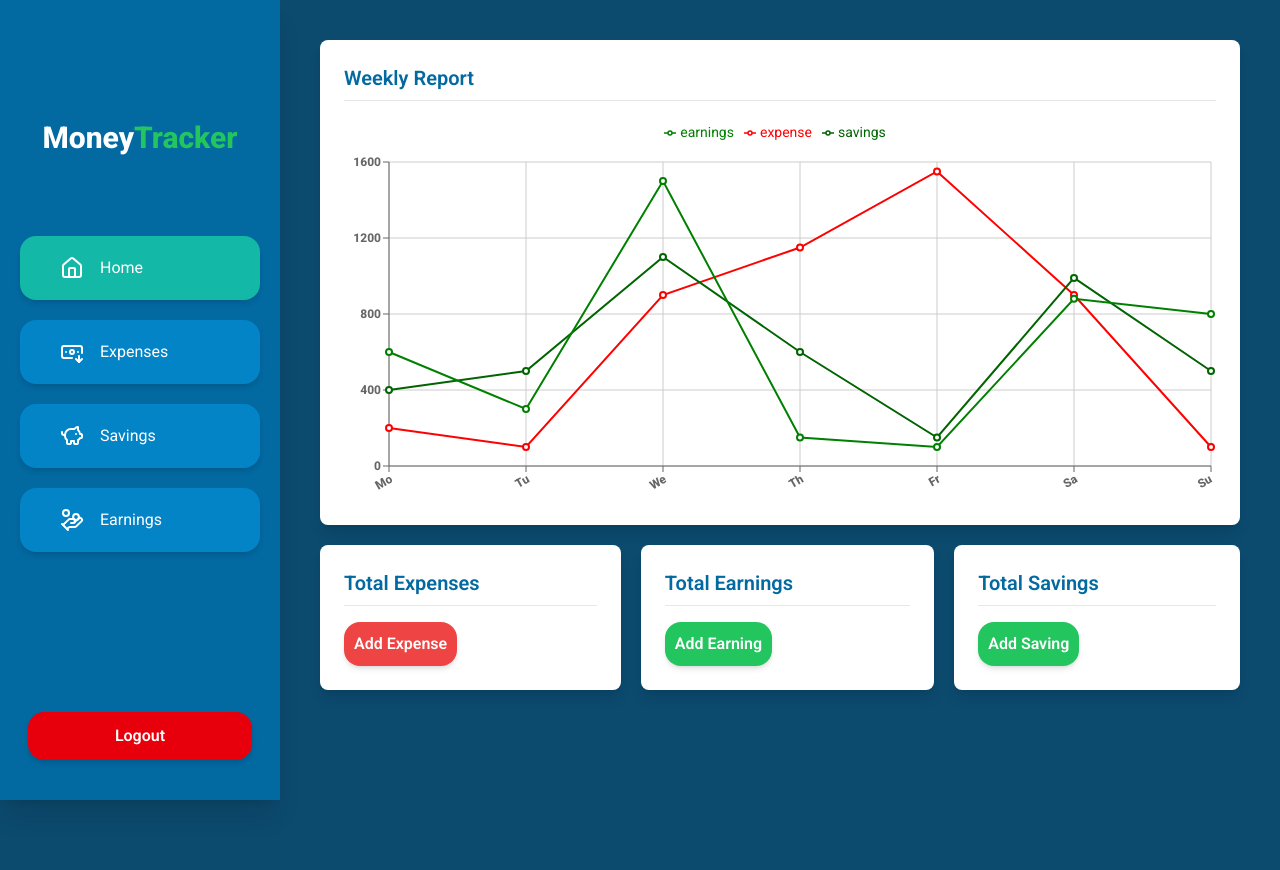
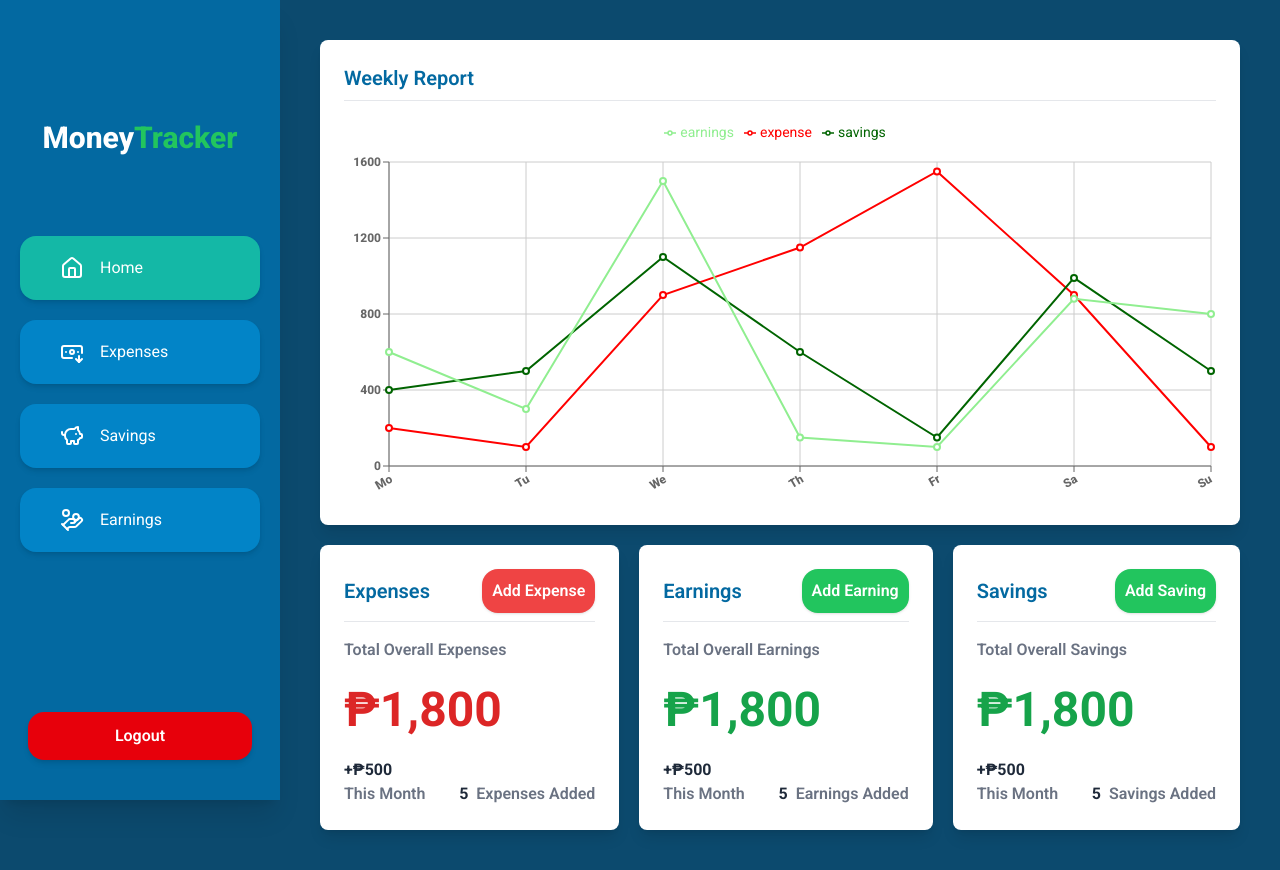
Before and after one commit to Estakuyo/MoneyTracker, a React app in the folder frontend/: page /home in a window 1280 px wide. Before the commit the page ends 800 px from the top, so only its background shows below. Built offline with nearby package versions, Linux system fonts and the light colour scheme; the HTML template or start-up script is replaced by a standard one.

Commit message:
Finished layout homepage

```diff
--- a/frontend/src/components/button.jsx
+++ b/frontend/src/components/button.jsx
@@ -2,7 +2,7 @@ const Button = ({ title, className = "", ...props }) => {
   return (
     <button
       className={`p-2.5 rounded-2xl text-white font-semibold
-        cursor-pointer shadow-md hover:shadow-lg active:scale-90
+        cursor-pointer shadow-sm hover:shadow-lg active:scale-90
         transition-all ${className}`}
       {...props}
     >
--- a/frontend/src/components/card.jsx
+++ b/frontend/src/components/card.jsx
@@ -2,14 +2,12 @@ const Card = ({ title, children, className = "", button }) => {
   return (
     <div className={`bg-white rounded-lg shadow-lg p-6 ${className}`}>
       {title && (
-        <h2 className="text-xl font-semibold text-primary-600 mb-4 border-b border-gray-200 pb-2">
-          {title}
-        </h2>
+        <div className="mb-4 border-b border-gray-200 pb-2 flex justify-between items-center">
+          <h2 className="text-xl font-semibold text-primary-600">{title}</h2>
+          {button}
+        </div>
       )}
-      <div>
-        {children}
-        {button}
-      </div>
+      <div>{children}</div>
     </div>
   );
 };
--- a/frontend/src/index.css
+++ b/frontend/src/index.css
@@ -70,7 +70,7 @@
 
 @layer components {
   .main-wrapper {
-    @apply w-full md:w-[calc(100%-280px)] md:ml-70;
+    @apply md:w-[calc(100%-280px)] md:ml-70;
   }
 
   .input-field {
--- a/frontend/src/pages/home.jsx
+++ b/frontend/src/pages/home.jsx
@@ -79,7 +79,7 @@ const Home = () => {
               />
               <Line dataKey={"expense"} strokeWidth={2} stroke="red" />
               <Line dataKey={"savings"} strokeWidth={2} stroke="darkgreen" />
-              <Line dataKey={"earnings"} strokeWidth={2} stroke="green" />
+              <Line dataKey={"earnings"} strokeWidth={2} stroke="lightgreen" />
               <Legend
                 verticalAlign="top"
                 height={40}
@@ -94,36 +94,87 @@ const Home = () => {
 
       <Card
         className="w-full"
-        title={"Total Expenses"}
+        title={"Expenses"}
         button={
           <Button
             title={"Add Expense"}
             className="bg-error-500 hover:bg-error-700"
           />
         }
-      />
+      >
+        <div className="flex flex-col gap-6">
+          <h1 className="text-md font-semibold text-gray-500">
+            Total Overall Expenses
+          </h1>
+          <h1 className="text-5xl text-error-600 font-bold">₱1,800</h1>
+          <div className="flex justify-between">
+            <div className="flex flex-col">
+              <p className="font-bold text-gray-800">+₱500</p>
+              <p className="font-semibold text-gray-500">This Month</p>
+            </div>
+            <div className="flex gap-2 items-end">
+              <p className="font-bold text-gray-800">5</p>
+              <p className="font-semibold text-gray-500">Expenses Added</p>
+            </div>
+          </div>
+        </div>
+      </Card>
 
       <Card
         className="w-full"
-        title={"Total Earnings"}
+        title={"Earnings"}
         button={
           <Button
             title={"Add Earning"}
             className="bg-success-500 hover:bg-success-700"
           />
         }
-      />
+      >
+        <div className="flex flex-col gap-6">
+          <h1 className="text-md font-semibold text-gray-500">
+            Total Overall Earnings
+          </h1>
+          <h1 className="text-5xl text-success-600 font-bold">₱1,800</h1>
+          <div className="flex justify-between">
+            <div className="flex flex-col">
+              <p className="font-bold text-gray-800">+₱500</p>
+              <p className="font-semibold text-gray-500">This Month</p>
+            </div>
+            <div className="flex gap-2 items-end">
+              <p className="font-bold text-gray-800">5</p>
+              <p className="font-semibold text-gray-500">Earnings Added</p>
+            </div>
+          </div>
+        </div>
+      </Card>
 
       <Card
         className="w-full"
-        title={"Total Savings"}
+        title={"Savings"}
         button={
           <Button
             title={"Add Saving"}
             className="bg-success-500 hover:bg-success-700"
           />
         }
-      />
+      >
+        <div className="flex flex-col gap-6">
+          <h1 className="text-md font-semibold text-gray-500">
+            Total Overall Savings
+          </h1>
+          <h1 className="text-5xl text-success-600 font-bold">₱1,800</h1>
+          <div className="flex justify-between">
+            <div className="flex flex-col">
+              <p className="font-bold text-gray-800">+₱500</p>
+              <p className="font-semibold text-gray-500">This Month</p>
+            </div>
+            <div className="flex gap-2 items-end">
+              <p className="font-bold text-gray-800">5</p>
+              <p className="font-semibold text-gray-500">Savings Added</p>
+            </div>
+          </div>
+        </div>
+      </Card>
     </div>
   );
 };
```
